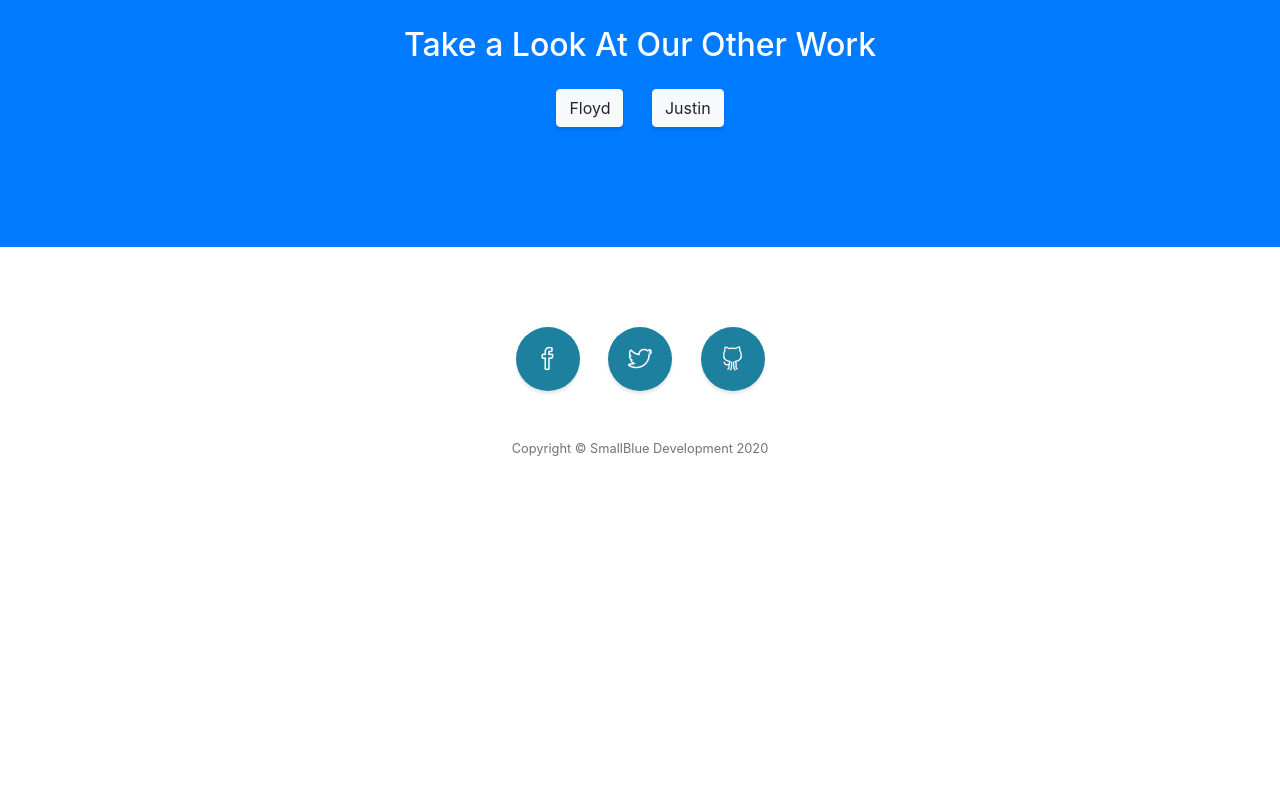
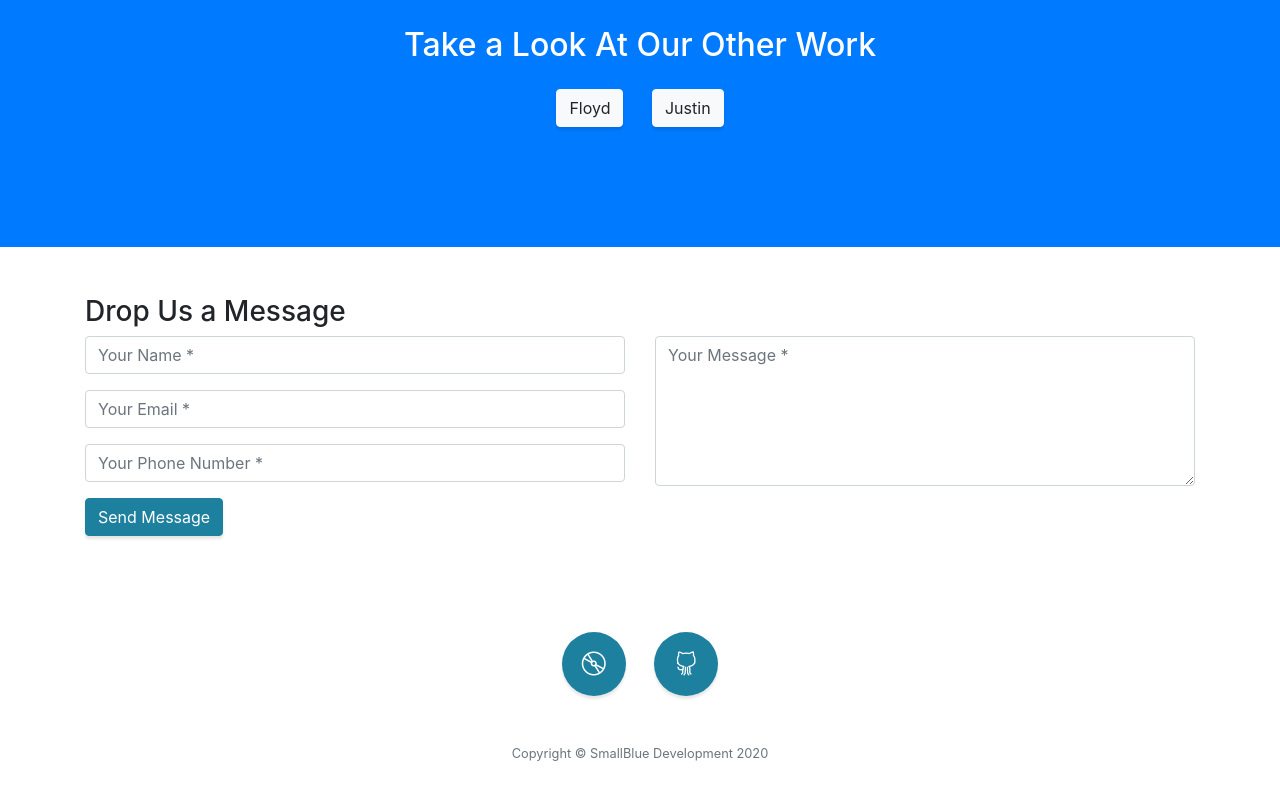
Before and after one commit to justinyates887/sbd-website, a website with bundled scripts: page index.html in a window 1280 px wide. Shown: the part 3926-4726 px from the top of the page. Before the commit the page ends 4464 px from the top, so only its background shows below. Built offline with nearby package versions, Linux system fonts and the light colour scheme.

Commit message:
Chhanged icons and added contact section

```diff
--- a/index.html
+++ b/index.html
@@ -213,20 +213,50 @@
     </small>
   </div> -->
 
+  <!--Contact-->
+  <div class="container contact-form">
+    <div class="contact-image mt-5">
+    </div>
+    <form method="post">
+        <h3>Drop Us a Message</h3>
+       <div class="row">
+            <div class="col-md-6">
+                <div class="form-group">
+                    <input type="text" name="txtName" class="form-control" placeholder="Your Name *" value="" />
+                </div>
+                <div class="form-group">
+                    <input type="text" name="txtEmail" class="form-control" placeholder="Your Email *" value="" />
+                </div>
+                <div class="form-group">
+                    <input type="text" name="txtPhone" class="form-control" placeholder="Your Phone Number *" value="" />
+                </div>
+                <div class="form-group">
+                    <input type="submit" name="btnSubmit" class="btnContact btn btn-primary" value="Send Message" />
+                </div>
+            </div>
+            <div class="col-md-6">
+                <div class="form-group">
+                    <textarea name="txtMsg" class="form-control" placeholder="Your Message *" style="width: 100%; height: 150px;"></textarea>
+                </div>
+            </div>
+        </div>
+    </form>
+</div>
+
   <!-- Footer -->
   <footer class="footer text-center">
     <div class="container">
       <ul class="list-inline mb-5">
         <li class="list-inline-item">
-          <a class="social-link rounded-circle text-white mr-3" href="#!">
-            <i class="icon-social-facebook"></i>
+          <a class="social-link rounded-circle text-white mr-3" href="https://discord.gg/d8fF72GSFq">
+            <i class="icon-disc"></i>
           </a>
         </li>
-        <li class="list-inline-item">
+        <!-- <li class="list-inline-item">
           <a class="social-link rounded-circle text-white mr-3" href="#!">
             <i class="icon-social-twitter"></i>
           </a>
-        </li>
+        </li> -->
         <li class="list-inline-item">
           <a class="social-link rounded-circle text-white" href="https://www.github.com/justinyates887">
             <i class="icon-social-github"></i>
```
